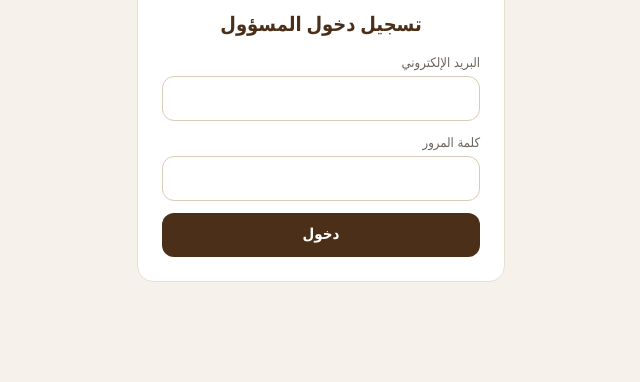
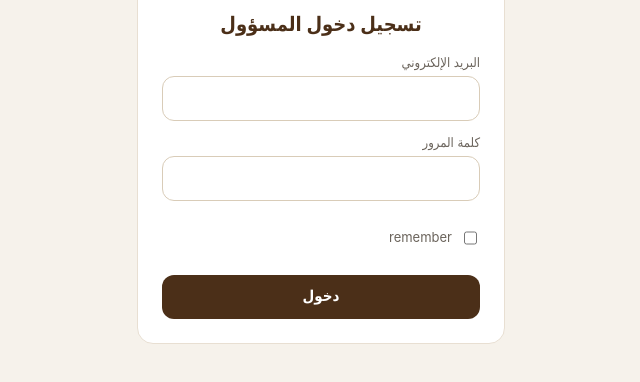
Before and after one commit to ehabrm/simta-smart-cards, a plain HTML site: page admin.html in a window 1280 px wide. Shown: the part 220-602 px from the top of the page, without its empty margins (319-959 px from the left). Drawn offline with Linux system fonts and the light colour scheme.

Commit message:
Update admin.html

```diff
--- a/admin.html
+++ b/admin.html
@@ -107,6 +107,7 @@ label{display:block;font-size:13px;color:var(--muted);margin:0 0 4px}
       <div class="f"><label for="lemail" data-i="email"></label><input id="lemail" type="email" autocomplete="username" required dir="ltr"></div>
       <div class="f"><label for="lpass" data-i="password"></label><input id="lpass" type="password" autocomplete="current-password" required dir="ltr"></div>
       <div class="f hidden" id="lcodeRow"><label for="lcode" data-i="code"></label><input id="lcode" type="text" inputmode="numeric" autocomplete="one-time-code" maxlength="6" dir="ltr"></div>
+      <div class="f"><label style="display:flex;gap:8px;align-items:center;font-weight:400"><input id="lremember" type="checkbox" style="width:auto"> <span data-i="remember"></span></label></div>
       <button class="btn" style="width:100%" type="submit" data-i="signIn"></button>
     </form>
   </div>
```
